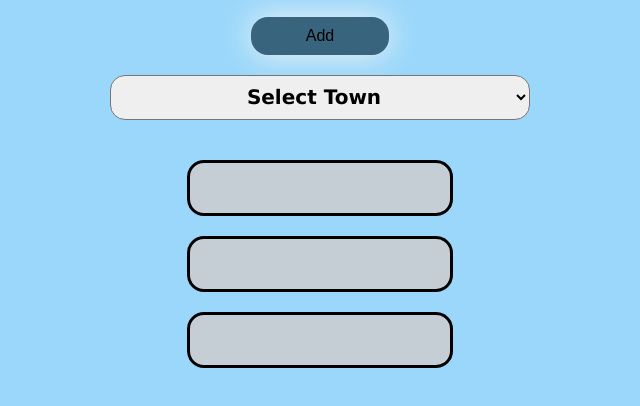
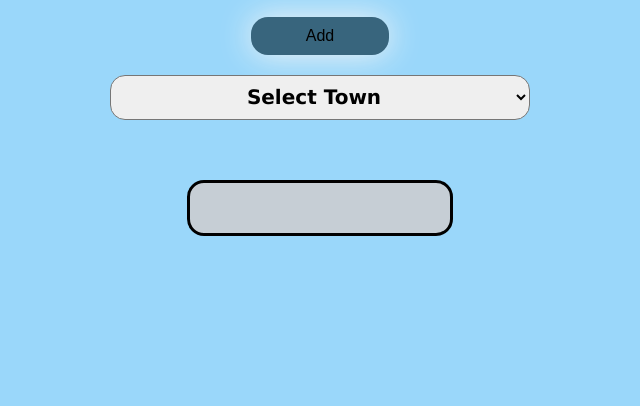
Before and after one commit to lelly-99/registration_numbers, a plain HTML site: page registration/index.html in a window 1280 px wide. Both pictures are taken after typing "Sample" into the empty fields and a click on the button "Add". Shown: the part 108-514 px from the top of the page, without its empty margins (320-960 px from the left). Drawn offline with Linux system fonts and the light colour scheme.

Commit message:
dynamically added a div

```diff
--- a/registration/index.html
+++ b/registration/index.html
@@ -25,17 +25,9 @@
           </select>
     </div>
     <div class="centerDiv">
-        <ul>
-            <li>
-                <div class="plate"><span class="registrationNumber"></span></div>
-            </li>
-            <li>
-                <div class="plate"><span class="registrationNumber"></span></div>
-            </li>
-            <li>
-                <div class="plate"><span class="registrationNumber"></span></div>
-            </li>
-        </ul>
+        <div class="registationPlates">
+
+        </div>
     </div>
 </body>
 <script src="../factory_functions/factoryFunction.js"></script>
--- a/registration/registration_numbers.js
+++ b/registration/registration_numbers.js
@@ -1 +1,10 @@
 //references
+const addButton = document.querySelector(".addButton")
+const registationPlates = document.querySelector(".registationPlates")
+
+
+addButton.addEventListener('click', function () {
+    const newDiv = document.createElement("div")
+    newDiv.classList.add("plate")
+    registationPlates.appendChild(newDiv)
+  });
```
